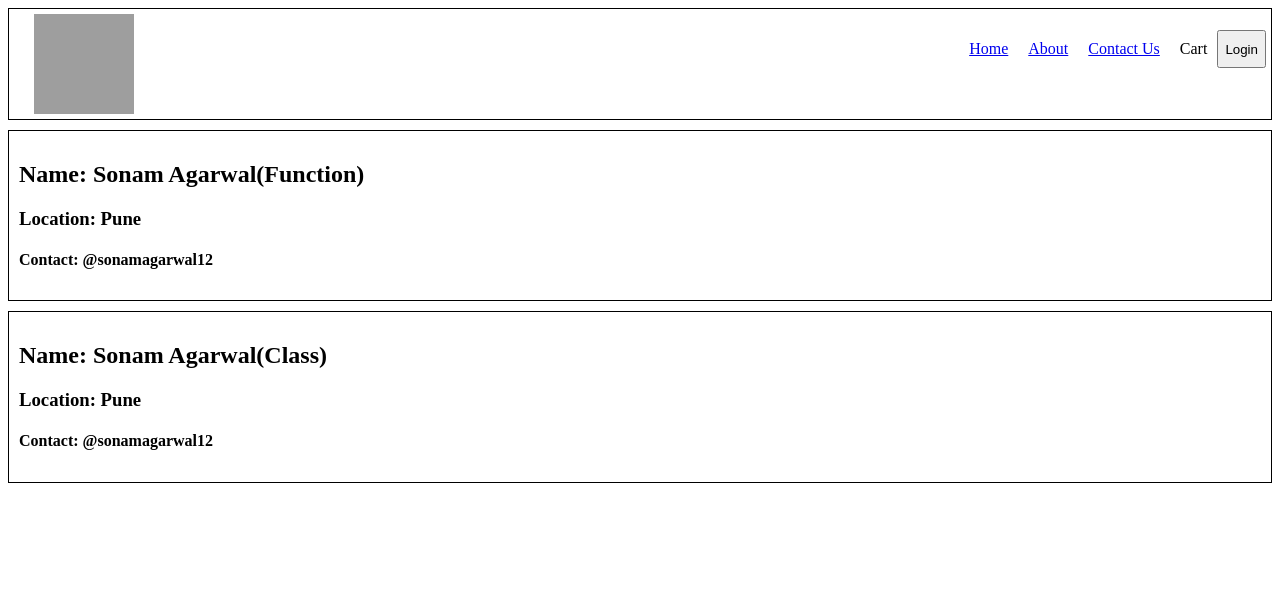
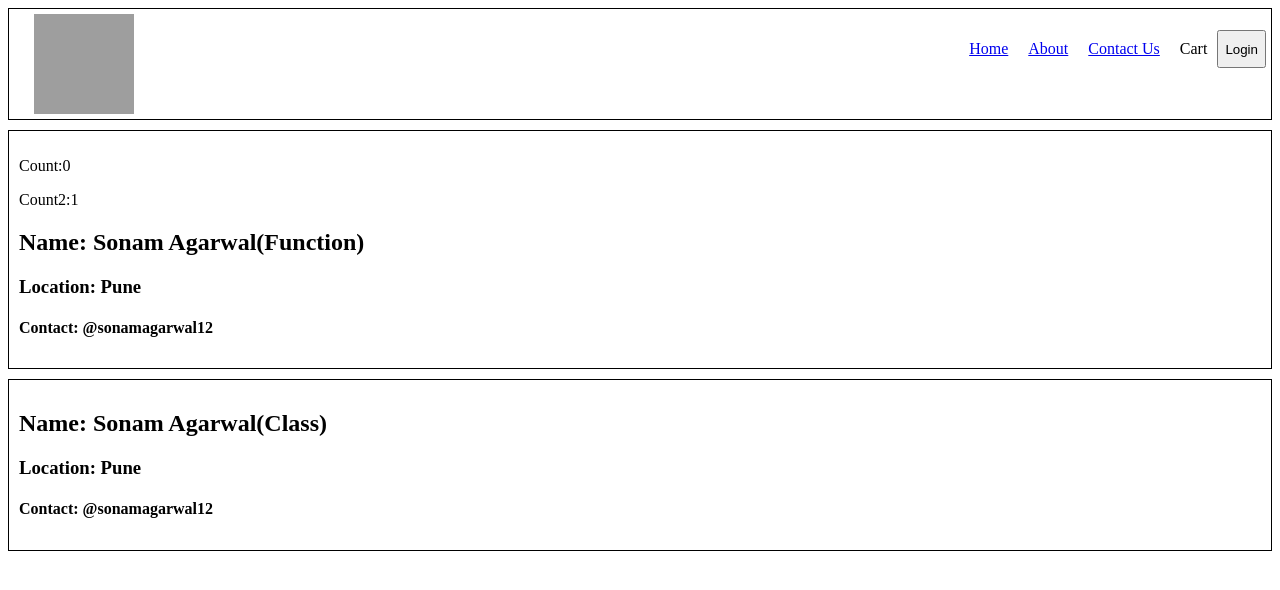
Before and after one commit to SonamAgarwal1/Yummy-Tummy-Food-ordering, a React (Vite) app: page /about in a window 1280 px wide. Shown: the top 590 px of the page. Built offline with nearby package versions, Linux system fonts and the light colour scheme; grey boxes are pictures that could not be loaded.

Commit message:
Declaring state variables in functional components

```diff
--- a/src/components/User.js
+++ b/src/components/User.js
@@ -1,6 +1,12 @@
+import { useState } from "react";
+
 const User = ({ name }) => {
+  const [count] = useState(0);
+  const [count2] = useState(1);
   return (
     <div className="user-card">
+      <p>Count:{count}</p>
+      <p>Count2:{count2}</p>
       <h2>Name: {name}</h2>
       <h3>Location: Pune</h3>
       <h4>Contact: @sonamagarwal12</h4>
```
